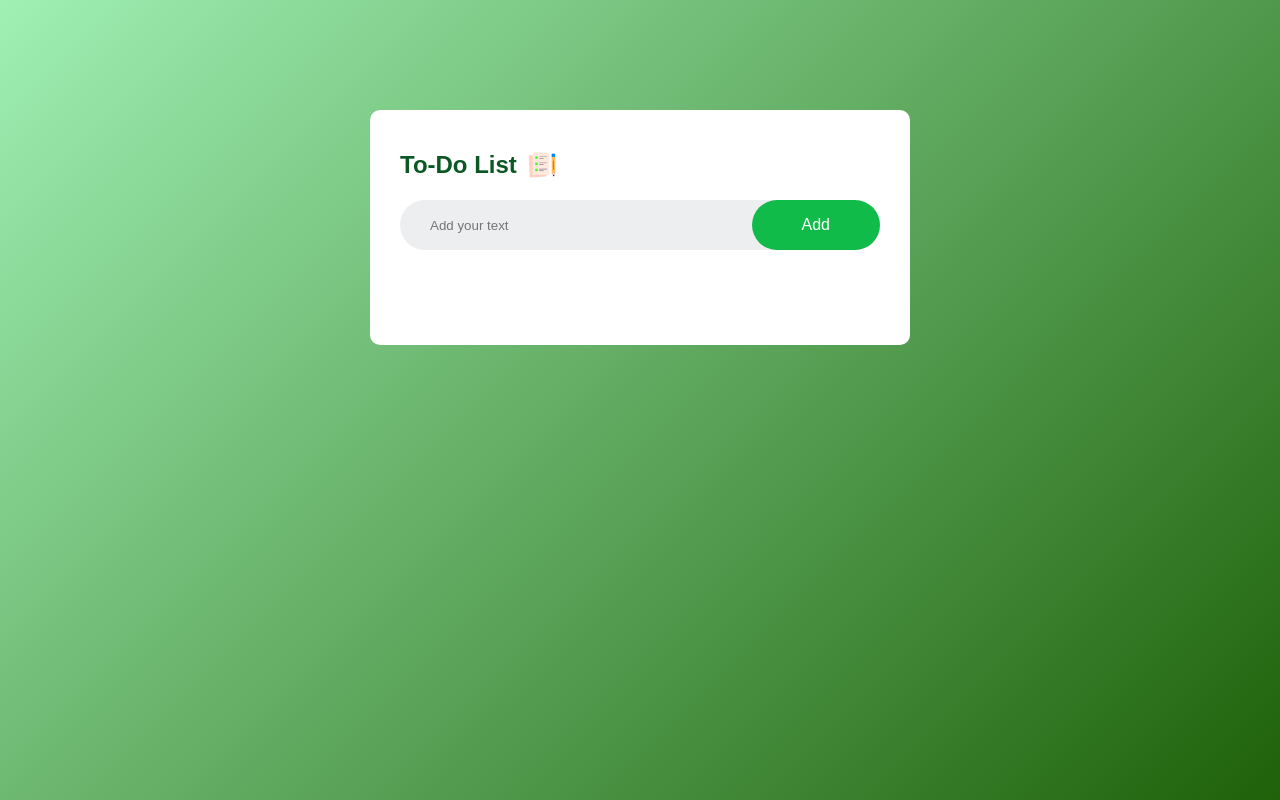
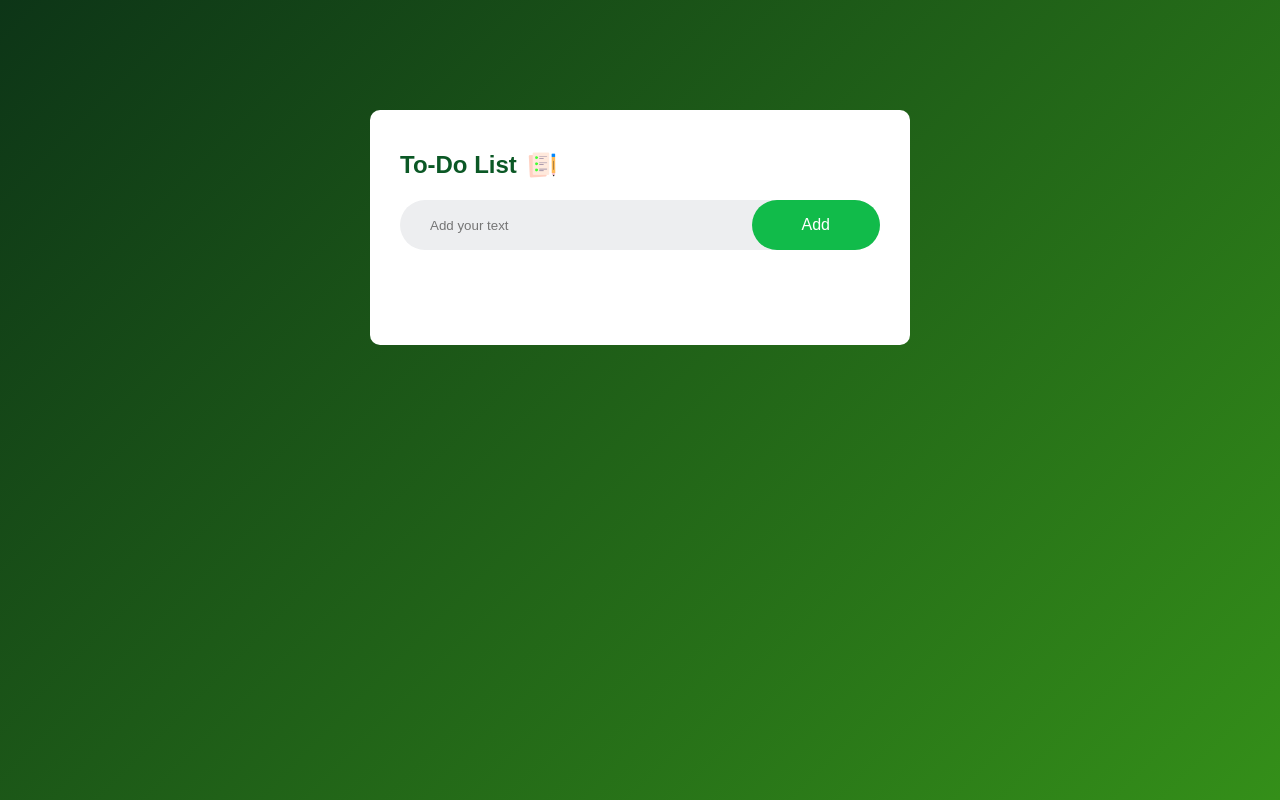
Before and after one commit to adriano-rocha/project-to-do-list-js, a plain HTML site: page index.html in a window 1280 px wide. Drawn offline with Linux system fonts and the light colour scheme.

Commit message:
Update style.css
Modification background color

```diff
--- a/style.css
+++ b/style.css
@@ -8,7 +8,7 @@
 .container {
   width: 100%;
   min-height: 100vh;
-  background: linear-gradient(135deg, #a0f0b4, #1e6109);
+  background: linear-gradient(135deg, #0d3517, #348f19);
   padding: 10px;
 }
 .todo-app {
```
